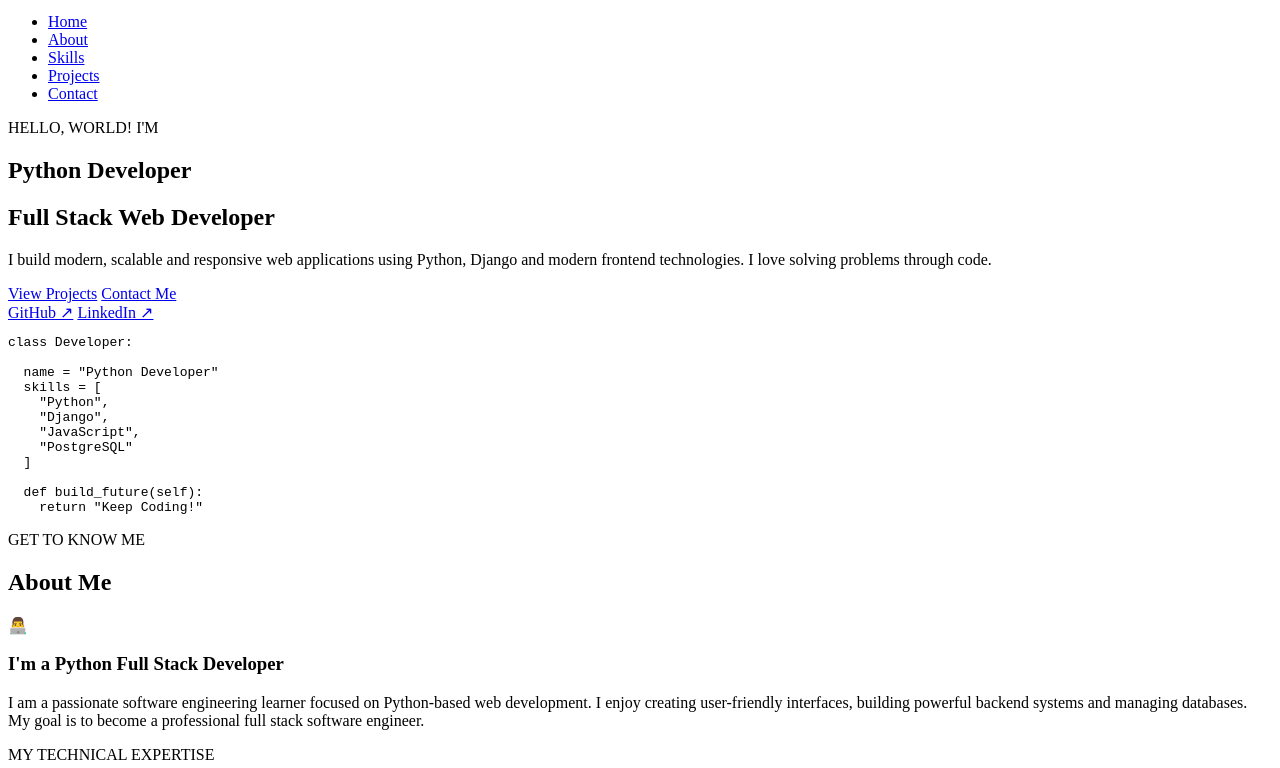
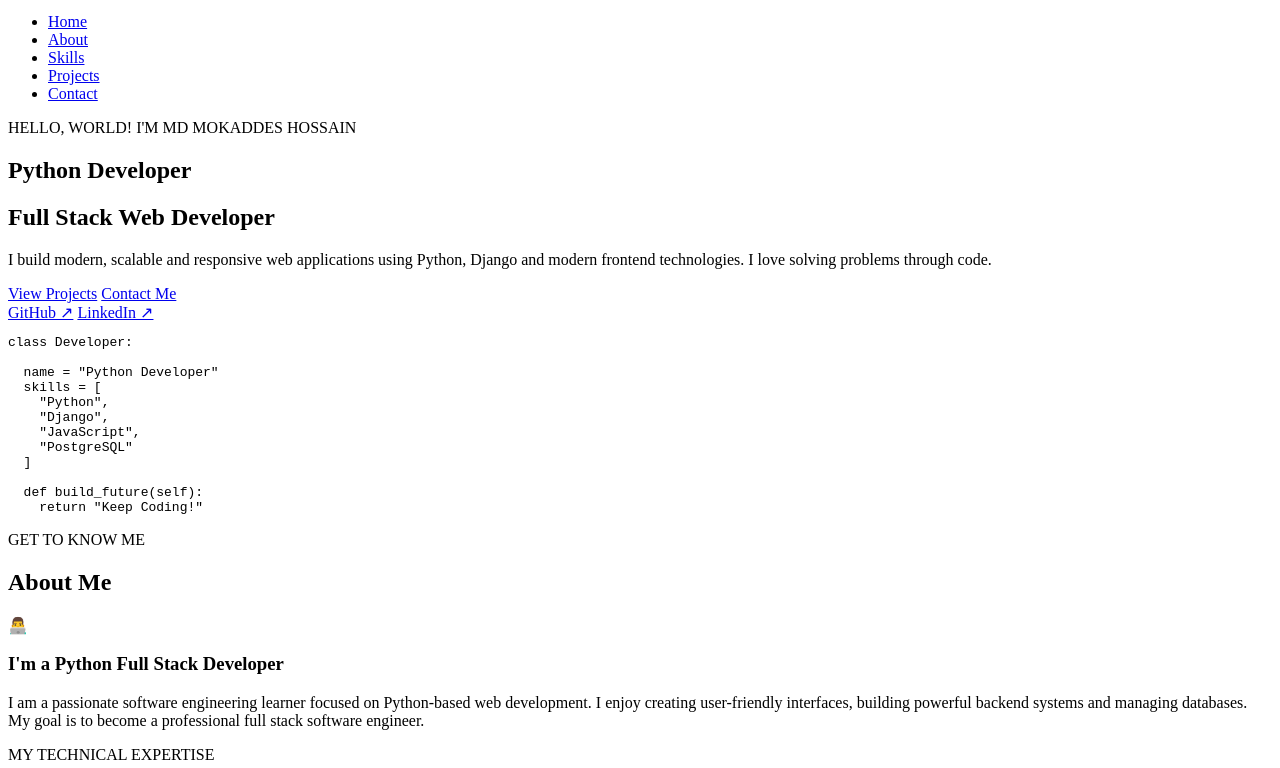
Before and after one commit to Mokaddes1995/Batch-14, a plain HTML site: page index.html in a window 1280 px wide. Shown: the part 32-800 px from the top of the page. Drawn offline with Linux system fonts and the light colour scheme.

Commit message:
Add Hero-content paragraph Md  Mokaddes Hossain

```diff
--- a/index.html
+++ b/index.html
@@ -31,7 +31,7 @@
   <!-- Hero -->
   <section class="hero container" id="home">
     <div class="hero-content">
-      <p class="subtitle">HELLO, WORLD! I'M</p>
+      <p class="subtitle">HELLO, WORLD! I'M MD MOKADDES HOSSAIN</p>
 
       <h1>Python <span>Developer</span></h1>
 
```
